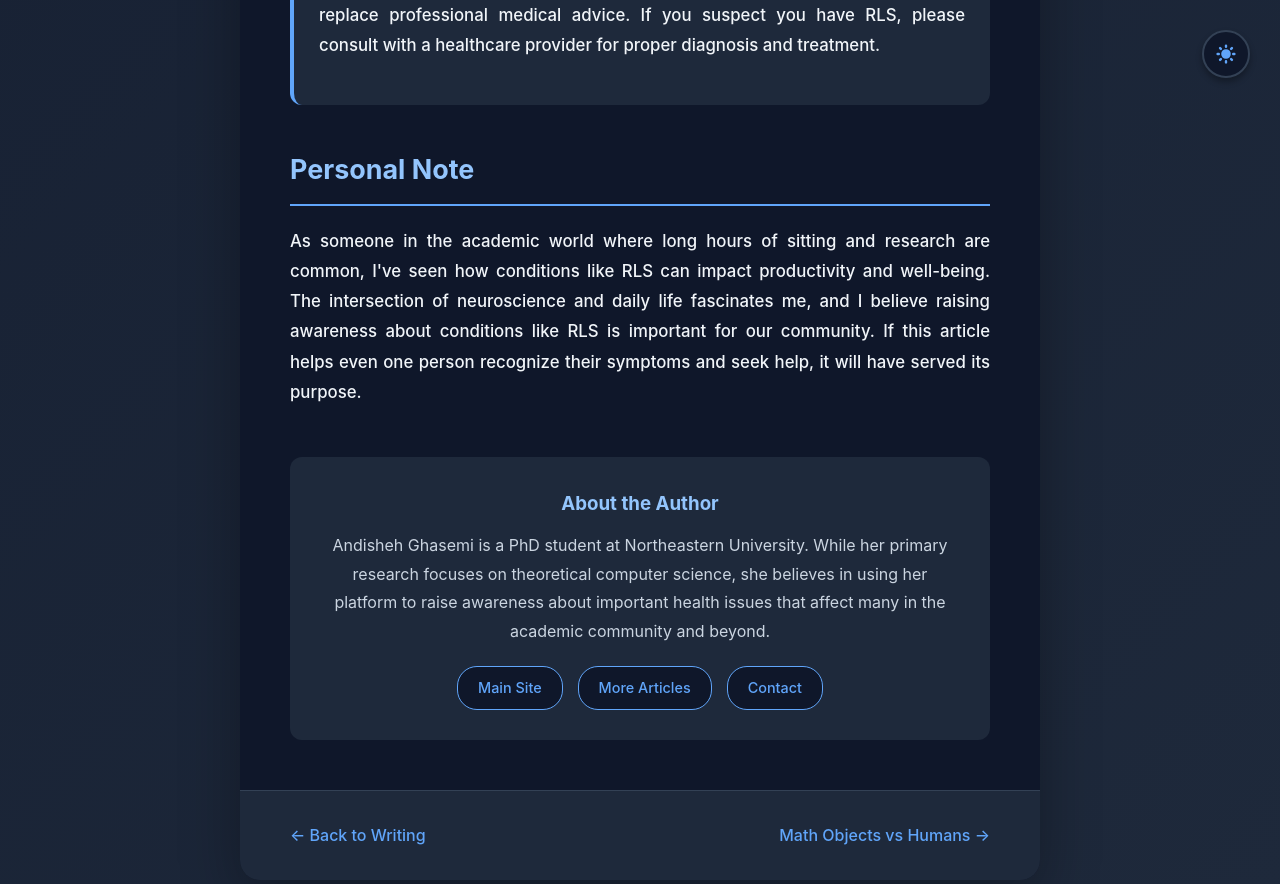
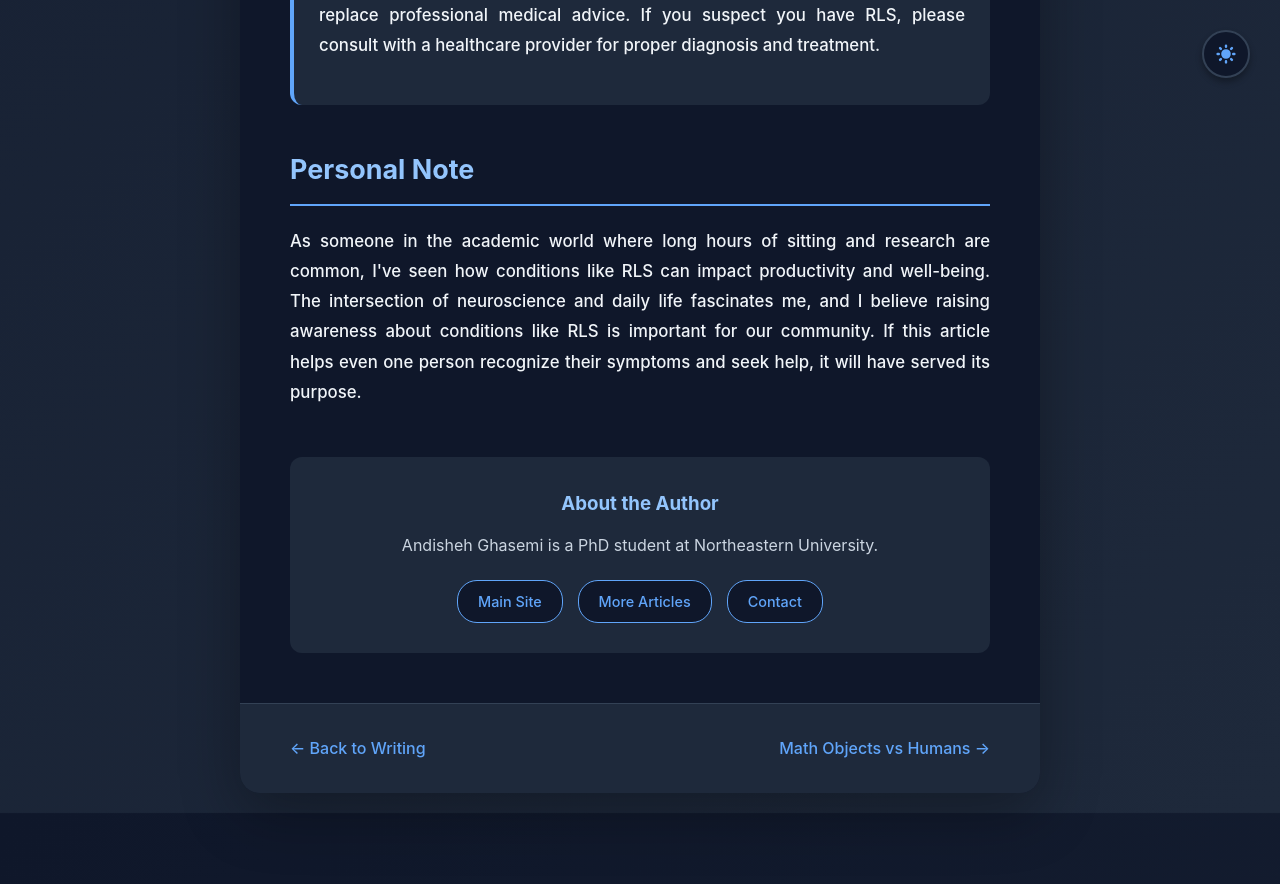
Before and after one commit to andisheGhs/andisheGhs.github.io, a Jekyll site: the page articles/RLS.html, which Jekyll copies as it is, in a window 1280 px wide and 900 px high, scrolled down 3516 px. Shown: the top 884 px of the window. Built offline with Jekyll 4.4.1, drawn with Linux system fonts in a browser that asks for light colours; after the commit the page ends 4329 px from its top, so only the background shows below that.

Commit message:
Update author description in RLS.html

```diff
--- a/articles/RLS.html
+++ b/articles/RLS.html
@@ -529,7 +529,7 @@
 
             <div class="author-box">
                 <h3>About the Author</h3>
-                <p>Andisheh Ghasemi is a PhD student at Northeastern University. While her primary research focuses on theoretical computer science, she believes in using her platform to raise awareness about important health issues that affect many in the academic community and beyond.</p>
+                <p>Andisheh Ghasemi is a PhD student at Northeastern University.</p>
                 <div class="author-links">
                     <a href="../index.html">Main Site</a>
                     <a href="../writing.html">More Articles</a>
```
